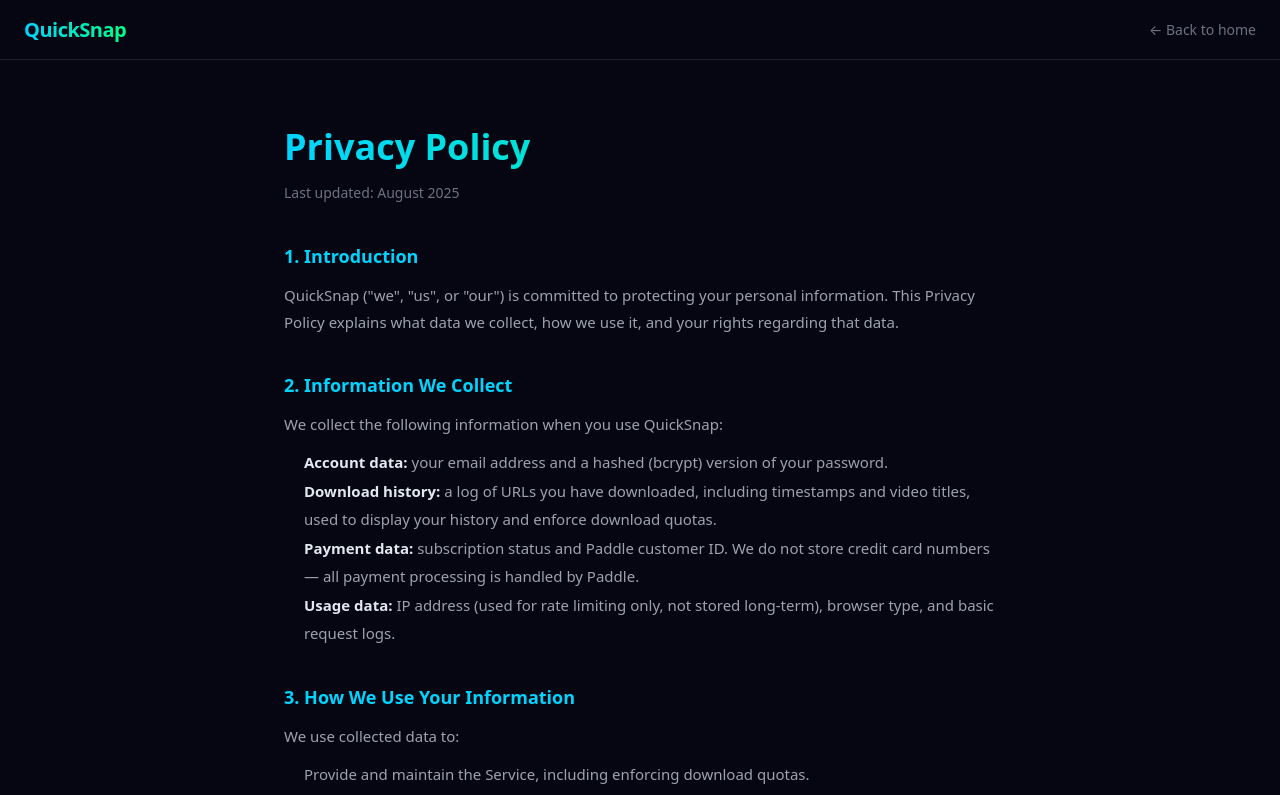
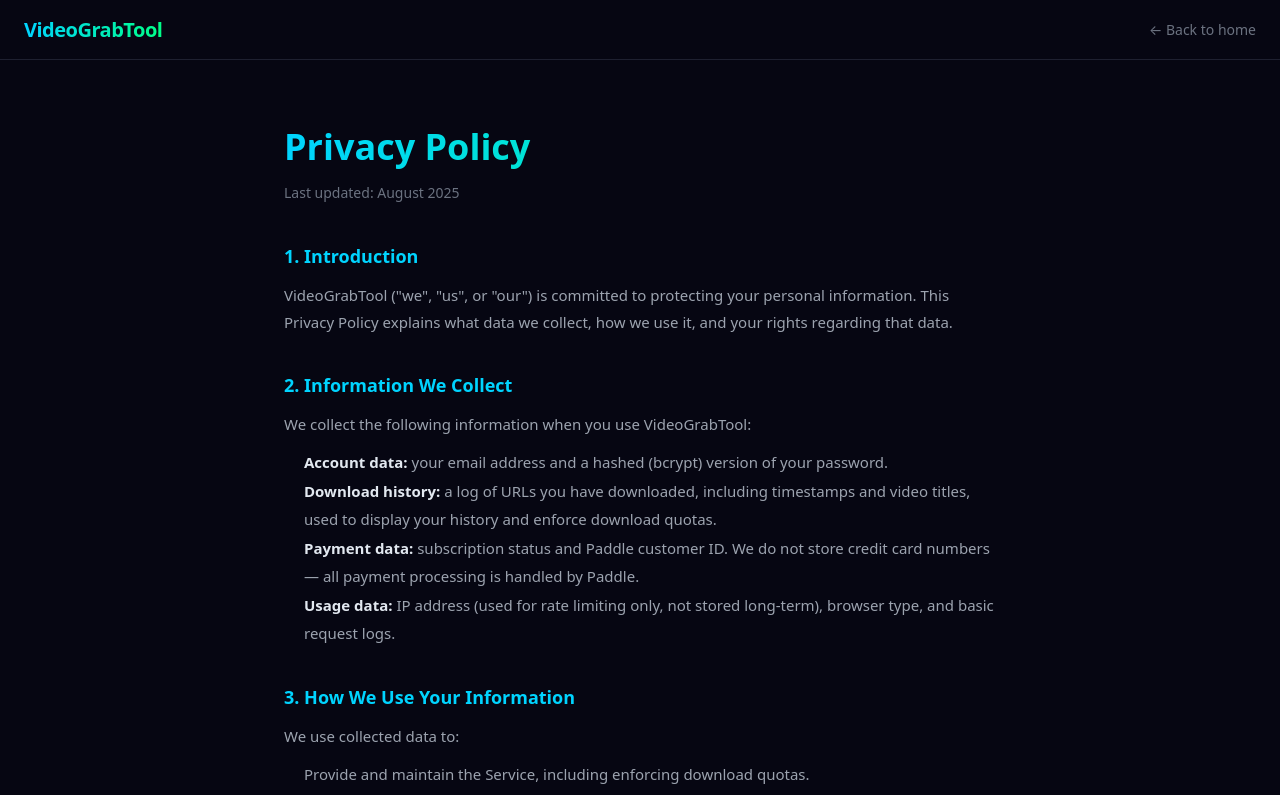
Before and after one commit to anasayyubarain1425-ops/vidsnap, a Next.js app: page /privacy in a window 1280 px wide. Shown: the top 795 px of the page. Built offline with nearby package versions, Linux system fonts and the light colour scheme.

Commit message:
Rename: QuickSnap → VideoGrabTool, update domain to videograbtool.com

```diff
--- a/app/api/lemonsqueezy/checkout/route.ts
+++ b/app/api/lemonsqueezy/checkout/route.ts
@@ -26,7 +26,7 @@
     return NextResponse.json({ error: 'Account not found.' }, { status: 401 });
   }
 
-  const origin = process.env.NEXT_PUBLIC_APP_URL ?? 'https://quicksnap-three.vercel.app';
+  const origin = process.env.NEXT_PUBLIC_APP_URL ?? 'https://videograbtool-three.vercel.app';
 
   const { data, error } = await createCheckout(LS_STORE_ID, LS_VARIANT_ID, {
     checkoutOptions: {
@@ -41,7 +41,7 @@
     productOptions: {
       enabledVariants: [parseInt(LS_VARIANT_ID)],
       redirectUrl: `${origin}/?subscribed=1`,
-      receiptButtonText: 'Go to QuickSnap',
+      receiptButtonText: 'Go to VideoGrabTool',
       receiptThankYouNote: 'Thank you! Your subscription is now active.',
     },
   });
--- a/app/api/stream/route.ts
+++ b/app/api/stream/route.ts
@@ -110,8 +110,8 @@
 
   // Use a base path without extension — yt-dlp will add the real extension
   const uid      = randomUUID();
-  const tmpBase  = join(tmpdir(), `quicksnap-${uid}`);
-  // Output template: base.%(ext)s  → yt-dlp writes e.g. quicksnap-<uid>.mp4
+  const tmpBase  = join(tmpdir(), `videograbtool-${uid}`);
+  // Output template: base.%(ext)s  → yt-dlp writes e.g. videograbtool-<uid>.mp4
   const outTemplate = `${tmpBase}.%(ext)s`;
 
   try {
@@ -132,7 +132,7 @@
 
     // Find the actual file yt-dlp created (it chooses the extension)
     const tmpDir = tmpdir();
-    const files  = readdirSync(tmpDir).filter(f => f.startsWith(`quicksnap-${uid}`));
+    const files  = readdirSync(tmpDir).filter(f => f.startsWith(`videograbtool-${uid}`));
     const tmpFile = files.length > 0 ? join(tmpDir, files[0]) : null;
 
     if (!tmpFile || !existsSync(tmpFile)) {
@@ -207,7 +207,7 @@
     try {
       const tmpDir = tmpdir();
       readdirSync(tmpDir)
-        .filter(f => f.startsWith(`quicksnap-${uid}`))
+        .filter(f => f.startsWith(`videograbtool-${uid}`))
         .forEach(f => { try { unlinkSync(join(tmpDir, f)); } catch { /* ignore */ } });
     } catch { /* ignore */ }
 
--- a/app/page.tsx
+++ b/app/page.tsx
@@ -580,7 +580,7 @@
           <span style={{ fontSize: 24 }}>🎉</span>
           <div>
             <p style={{ color: '#00ff88', fontWeight: 700, fontSize: 15, margin: 0 }}>
-              Welcome to QuickSnap Pro!
+              Welcome to VideoGrabTool Pro!
             </p>
             <p style={{ color: '#6b7280', fontSize: 13, margin: 0 }}>
               Your subscription is active — unlimited downloads unlocked.
@@ -627,7 +627,7 @@
               display: 'flex', justifyContent: 'space-between', alignItems: 'center',
             }}>
               <div style={{ textAlign: 'left' }}>
-                <div style={{ fontSize: 15, fontWeight: 600, color: '#fff' }}>QuickSnap Pro</div>
+                <div style={{ fontSize: 15, fontWeight: 600, color: '#fff' }}>VideoGrabTool Pro</div>
                 <div style={{ fontSize: 13, color: '#666', marginTop: 2 }}>Unlimited downloads · All qualities</div>
               </div>
               <div style={{ textAlign: 'right' }}>
@@ -1053,7 +1053,7 @@
       </main>
 
       <footer style={{ borderTop: '1px solid rgba(255,255,255,0.06)', padding: '32px 24px', textAlign: 'center', color: '#555', fontSize: 13 }}>
-        <p style={{ marginBottom: 12 }}>QuickSnap — Powered by yt-dlp · For personal use only · Respect content creators&apos; rights</p>
+        <p style={{ marginBottom: 12 }}>VideoGrabTool — Powered by yt-dlp · For personal use only · Respect content creators&apos; rights</p>
         <p>
           <a href="/terms" style={{ color: '#374151', marginRight: 20, textDecoration: 'none' }}>Terms of Service</a>
           <a href="/privacy" style={{ color: '#374151', marginRight: 20, textDecoration: 'none' }}>Privacy Policy</a>
--- a/app/privacy/page.tsx
+++ b/app/privacy/page.tsx
@@ -2,8 +2,8 @@
 import type { Metadata } from 'next';
 
 export const metadata: Metadata = {
-  title: 'Privacy Policy – QuickSnap',
-  description: 'QuickSnap Privacy Policy',
+  title: 'Privacy Policy – VideoGrabTool',
+  description: 'VideoGrabTool Privacy Policy',
 };
 
 export default function PrivacyPage() {
@@ -12,7 +12,7 @@
       {/* Navbar */}
       <nav style={{ borderBottom: '1px solid #1e2030', padding: '0 24px', height: 60, display: 'flex', alignItems: 'center', justifyContent: 'space-between' }}>
         <Link href="/" style={{ textDecoration: 'none', background: 'linear-gradient(90deg,#00d4ff,#00ff88)', WebkitBackgroundClip: 'text', WebkitTextFillColor: 'transparent', fontWeight: 800, fontSize: 20, letterSpacing: '-0.5px' }}>
-          QuickSnap
+          VideoGrabTool
         </Link>
         <Link href="/" style={{ color: '#6b7280', textDecoration: 'none', fontSize: 14 }}>← Back to home</Link>
       </nav>
@@ -25,11 +25,11 @@
         <p style={{ color: '#6b7280', marginBottom: 40, fontSize: 14 }}>Last updated: August 2025</p>
 
         <Section title="1. Introduction">
-          <p>QuickSnap ("we", "us", or "our") is committed to protecting your personal information. This Privacy Policy explains what data we collect, how we use it, and your rights regarding that data.</p>
+          <p>VideoGrabTool ("we", "us", or "our") is committed to protecting your personal information. This Privacy Policy explains what data we collect, how we use it, and your rights regarding that data.</p>
         </Section>
 
         <Section title="2. Information We Collect">
-          <p>We collect the following information when you use QuickSnap:</p>
+          <p>We collect the following information when you use VideoGrabTool:</p>
           <ul style={{ marginTop: 10, paddingLeft: 20, lineHeight: 1.9 }}>
             <li><strong style={{ color: '#e2e8f0' }}>Account data:</strong> your email address and a hashed (bcrypt) version of your password.</li>
             <li><strong style={{ color: '#e2e8f0' }}>Download history:</strong> a log of URLs you have downloaded, including timestamps and video titles, used to display your history and enforce download quotas.</li>
@@ -53,13 +53,13 @@
           <p>We do not sell your personal data. We share data only with:</p>
           <ul style={{ marginTop: 10, paddingLeft: 20, lineHeight: 1.9 }}>
             <li><strong style={{ color: '#e2e8f0' }}>Paddle:</strong> our payment processor, which handles subscription billing. Paddle's privacy policy applies to data they collect during checkout.</li>
-            <li><strong style={{ color: '#e2e8f0' }}>Infrastructure providers:</strong> hosting and database services necessary to operate QuickSnap, bound by data processing agreements.</li>
+            <li><strong style={{ color: '#e2e8f0' }}>Infrastructure providers:</strong> hosting and database services necessary to operate VideoGrabTool, bound by data processing agreements.</li>
             <li><strong style={{ color: '#e2e8f0' }}>Law enforcement:</strong> only when required by applicable law or to protect our legal rights.</li>
           </ul>
         </Section>
 
         <Section title="5. Cookies and Session Data">
-          <p>QuickSnap uses a single HttpOnly session cookie to keep you logged in. This cookie does not track you across other websites and expires when your session ends or you log out. We do not use advertising or third-party tracking cookies.</p>
+          <p>VideoGrabTool uses a single HttpOnly session cookie to keep you logged in. This cookie does not track you across other websites and expires when your session ends or you log out. We do not use advertising or third-party tracking cookies.</p>
         </Section>
 
         <Section title="6. Data Retention">
@@ -71,7 +71,7 @@
         </Section>
 
         <Section title="8. Children's Privacy">
-          <p>QuickSnap is not directed at children under 13. We do not knowingly collect personal information from children under 13. If you believe a child has provided us with personal data, please contact us and we will delete it promptly.</p>
+          <p>VideoGrabTool is not directed at children under 13. We do not knowingly collect personal information from children under 13. If you believe a child has provided us with personal data, please contact us and we will delete it promptly.</p>
         </Section>
 
         <Section title="9. Your Rights">
--- a/app/refunds/page.tsx
+++ b/app/refunds/page.tsx
@@ -2,8 +2,8 @@
 import type { Metadata } from 'next';
 
 export const metadata: Metadata = {
-  title: 'Refund Policy – QuickSnap',
-  description: 'QuickSnap Refund Policy',
+  title: 'Refund Policy – VideoGrabTool',
+  description: 'VideoGrabTool Refund Policy',
 };
 
 export default function RefundsPage() {
@@ -12,7 +12,7 @@
       {/* Navbar */}
       <nav style={{ borderBottom: '1px solid #1e2030', padding: '0 24px', height: 60, display: 'flex', alignItems: 'center', justifyContent: 'space-between' }}>
         <Link href="/" style={{ textDecoration: 'none', background: 'linear-gradient(90deg,#00d4ff,#00ff88)', WebkitBackgroundClip: 'text', WebkitTextFillColor: 'transparent', fontWeight: 800, fontSize: 20, letterSpacing: '-0.5px' }}>
-          QuickSnap
+          VideoGrabTool
         </Link>
         <Link href="/" style={{ color: '#6b7280', textDecoration: 'none', fontSize: 14 }}>← Back to home</Link>
       </nav>
@@ -25,11 +25,11 @@
         <p style={{ color: '#6b7280', marginBottom: 40, fontSize: 14 }}>Last updated: August 2025</p>
 
         <Section title="Our Commitment">
-          <p>We want you to be satisfied with QuickSnap. If you're not happy with your subscription for any reason, we're here to help.</p>
+          <p>We want you to be satisfied with VideoGrabTool. If you're not happy with your subscription for any reason, we're here to help.</p>
         </Section>
 
         <Section title="30-Day Money-Back Guarantee">
-          <p>If you subscribed to QuickSnap Pro and are not satisfied, you may request a full refund within <strong style={{ color: '#00ff88' }}>30 days</strong> of your initial purchase. No questions asked.</p>
+          <p>If you subscribed to VideoGrabTool Pro and are not satisfied, you may request a full refund within <strong style={{ color: '#00ff88' }}>30 days</strong> of your initial purchase. No questions asked.</p>
           <p style={{ marginTop: 10 }}>To request a refund, contact us with the email address associated with your account within 30 days of the charge. We will process the refund within 5–10 business days back to your original payment method.</p>
         </Section>
 
@@ -40,7 +40,7 @@
 
         <Section title="How to Cancel">
           <ol style={{ marginTop: 10, paddingLeft: 20, lineHeight: 1.9 }}>
-            <li>Log in to your QuickSnap account.</li>
+            <li>Log in to your VideoGrabTool account.</li>
             <li>Go to <strong style={{ color: '#e2e8f0' }}>Account → Subscription</strong>.</li>
             <li>Click <strong style={{ color: '#e2e8f0' }}>Cancel Subscription</strong>.</li>
           </ol>
@@ -56,7 +56,7 @@
         </Section>
 
         <Section title="Contact Us">
-          <p>To request a refund or if you have any questions about billing, please contact us using the email address associated with your QuickSnap account. We aim to respond within 1 business day.</p>
+          <p>To request a refund or if you have any questions about billing, please contact us using the email address associated with your VideoGrabTool account. We aim to respond within 1 business day.</p>
         </Section>
       </main>
 
--- a/app/reset-password/page.tsx
+++ b/app/reset-password/page.tsx
@@ -66,7 +66,7 @@
             WebkitTextFillColor: 'transparent',
             marginBottom: '0.25rem',
           }}>
-            QuickSnap
+            VideoGrabTool
           </div>
           <p style={{ color: '#6b7280', fontSize: '0.85rem', margin: 0 }}>Set a new password</p>
         </div>
@@ -171,7 +171,7 @@
             </button>
 
             <p style={{ textAlign: 'center', fontSize: '0.82rem', color: '#6b7280', margin: 0 }}>
-              <a href="/" style={{ color: '#00d4ff', textDecoration: 'none' }}>← Back to QuickSnap</a>
+              <a href="/" style={{ color: '#00d4ff', textDecoration: 'none' }}>← Back to VideoGrabTool</a>
             </p>
           </form>
         )}
--- a/app/terms/page.tsx
+++ b/app/terms/page.tsx
@@ -2,8 +2,8 @@
 import type { Metadata } from 'next';
 
 export const metadata: Metadata = {
-  title: 'Terms of Service – QuickSnap',
-  description: 'QuickSnap Terms of Service',
+  title: 'Terms of Service – VideoGrabTool',
+  description: 'VideoGrabTool Terms of Service',
 };
 
 export default function TermsPage() {
@@ -12,7 +12,7 @@
       {/* Navbar */}
       <nav style={{ borderBottom: '1px solid #1e2030', padding: '0 24px', height: 60, display: 'flex', alignItems: 'center', justifyContent: 'space-between' }}>
         <Link href="/" style={{ textDecoration: 'none', background: 'linear-gradient(90deg,#00d4ff,#00ff88)', WebkitBackgroundClip: 'text', WebkitTextFillColor: 'transparent', fontWeight: 800, fontSize: 20, letterSpacing: '-0.5px' }}>
-          QuickSnap
+          VideoGrabTool
         </Link>
         <Link href="/" style={{ color: '#6b7280', textDecoration: 'none', fontSize: 14 }}>← Back to home</Link>
       </nav>
@@ -25,11 +25,11 @@
         <p style={{ color: '#6b7280', marginBottom: 40, fontSize: 14 }}>Last updated: August 2025</p>
 
         <Section title="1. Acceptance of Terms">
-          <p>By accessing or using QuickSnap ("Service"), you agree to be bound by these Terms of Service. If you do not agree to these terms, please do not use the Service.</p>
+          <p>By accessing or using VideoGrabTool ("Service"), you agree to be bound by these Terms of Service. If you do not agree to these terms, please do not use the Service.</p>
         </Section>
 
         <Section title="2. Description of Service">
-          <p>QuickSnap provides a web-based tool that allows users to download publicly available videos from supported platforms for personal, non-commercial use. The Service operates on a freemium model: registered users receive 3 free downloads; additional downloads require a paid subscription.</p>
+          <p>VideoGrabTool provides a web-based tool that allows users to download publicly available videos from supported platforms for personal, non-commercial use. The Service operates on a freemium model: registered users receive 3 free downloads; additional downloads require a paid subscription.</p>
         </Section>
 
         <Section title="3. User Accounts">
@@ -37,7 +37,7 @@
         </Section>
 
         <Section title="4. Acceptable Use">
-          <p>You agree to use QuickSnap only for lawful purposes. You must not:</p>
+          <p>You agree to use VideoGrabTool only for lawful purposes. You must not:</p>
           <ul style={{ marginTop: 10, paddingLeft: 20, lineHeight: 1.9 }}>
             <li>Download content that you do not have the right to access or download.</li>
             <li>Reproduce, distribute, or publicly display downloaded content in violation of the original content creator's rights or applicable copyright law.</li>
@@ -48,7 +48,7 @@
         </Section>
 
         <Section title="5. Intellectual Property">
-          <p>QuickSnap does not host, store, or distribute video content. All videos are streamed directly from the original source. You acknowledge that downloaded content may be protected by copyright and that QuickSnap bears no responsibility for your use of such content.</p>
+          <p>VideoGrabTool does not host, store, or distribute video content. All videos are streamed directly from the original source. You acknowledge that downloaded content may be protected by copyright and that VideoGrabTool bears no responsibility for your use of such content.</p>
         </Section>
 
         <Section title="6. Subscriptions and Payments">
@@ -60,7 +60,7 @@
         </Section>
 
         <Section title="8. Limitation of Liability">
-          <p>To the maximum extent permitted by law, QuickSnap and its operators shall not be liable for any indirect, incidental, special, or consequential damages arising from your use of or inability to use the Service.</p>
+          <p>To the maximum extent permitted by law, VideoGrabTool and its operators shall not be liable for any indirect, incidental, special, or consequential damages arising from your use of or inability to use the Service.</p>
         </Section>
 
         <Section title="9. Termination">
--- a/metadata.json
+++ b/metadata.json
@@ -1,5 +1,5 @@
 {
-  "title": "QuickSnap – Download Videos from 1000+ Sites",
-  "description": "QuickSnap lets you download videos in 1080p, 720p, 480p from YouTube, TikTok, Instagram, Facebook and 1000+ other sites. Fast, easy, and free to start.",
-  "keywords": ["QuickSnap", "video downloader", "download YouTube videos", "download TikTok videos", "download Instagram videos", "1080p download", "online video downloader"]
+  "title": "VideoGrabTool – Download Videos from 1000+ Sites",
+  "description": "VideoGrabTool lets you download videos in 1080p, 720p, 480p from YouTube, TikTok, Instagram, Facebook and 1000+ other sites. Fast, easy, and free to start.",
+  "keywords": ["VideoGrabTool", "video downloader", "download YouTube videos", "download TikTok videos", "download Instagram videos", "1080p download", "online video downloader", "videograbtool.com"]
 }
```
